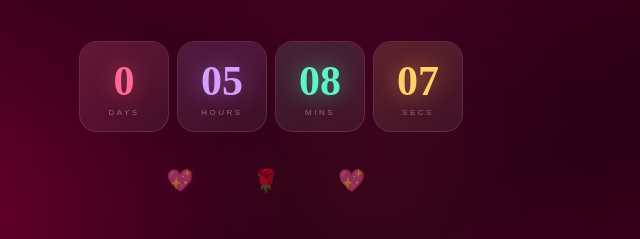
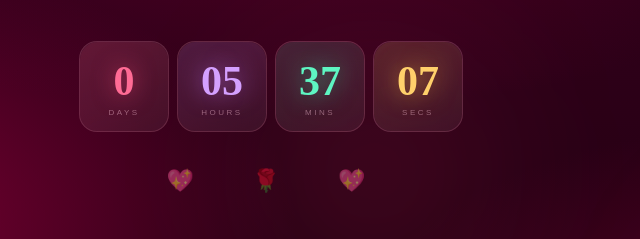
Before and after one commit to nivathitha16/birthday-countdown, a plain HTML site: page index.html in a window 1280 px wide. Shown: the part 252-491 px from the top of the page, 369-1009 px from the left. Drawn offline with Linux system fonts and the light colour scheme; a web font is replaced by a local one.

Commit message:
Update countdown target date to May 29, 2026

```diff
--- a/index.html
+++ b/index.html
@@ -963,7 +963,7 @@ h1 {
 
 <script>
 /* ── Countdown ── */
-const target = new Date("May 28, 2026 23:31:00").getTime();
+const target = new Date("May 29, 2026 00:00:00").getTime();
 let lastMinuteShown = false;
 let finalCountdownStarted = false;
 let poppedBalloons = 0;
```
